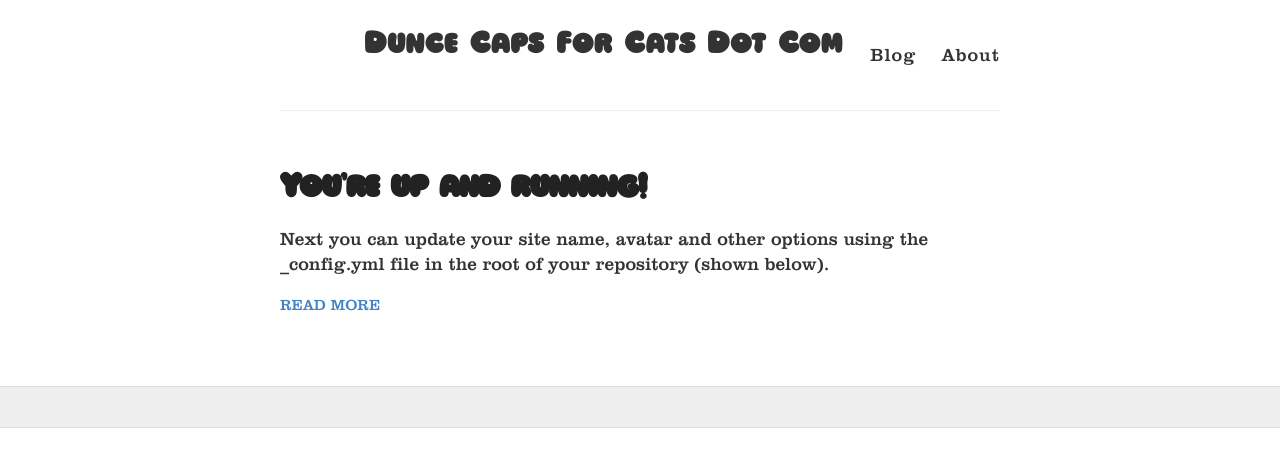
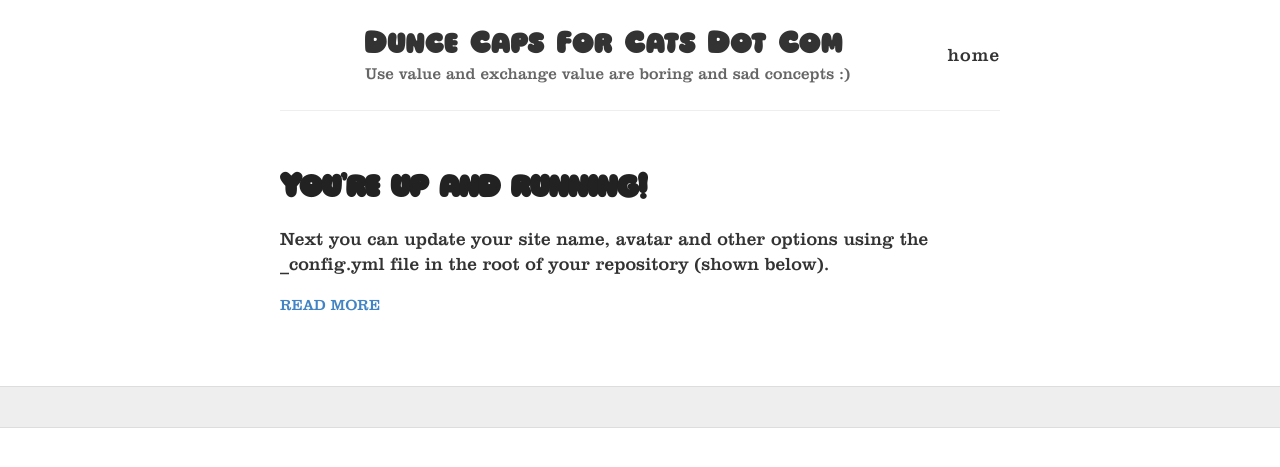
Before and after one commit to jingyufanclub/bloggo, a Jekyll site: the page built from index.html, in a window 1280 px wide. Shown: the top 467 px of the page. Built offline with Jekyll 4.4.1, drawn with Linux system fonts in a browser that asks for light colours.

Commit message:
link to homepage

```diff
--- a/_config.yml
+++ b/_config.yml
@@ -6,7 +6,7 @@
 name: Dunce Caps For Cats Dot Com
 
 # Short bio or description (displayed in the header)
-# description: Web Developer from Somewhere
+description: Use value and exchange value are boring and sad concepts :)
 
 # URL of your avatar or profile pic (you could use your GitHub profile pic)
 # avatar: https://raw.githubusercontent.com/barryclark/jekyll-now/master/images/jekyll-logo.png
--- a/_layouts/default.html
+++ b/_layouts/default.html
@@ -27,8 +27,7 @@
           </div>
 
           <nav>
-            <a href="{{ site.baseurl }}/">Blog</a>
-            <a href="{{ site.baseurl }}/about">About</a>
+            <a href="http://jingyufanclub.co">home</a>
           </nav>
         </header>
       </div>
```
